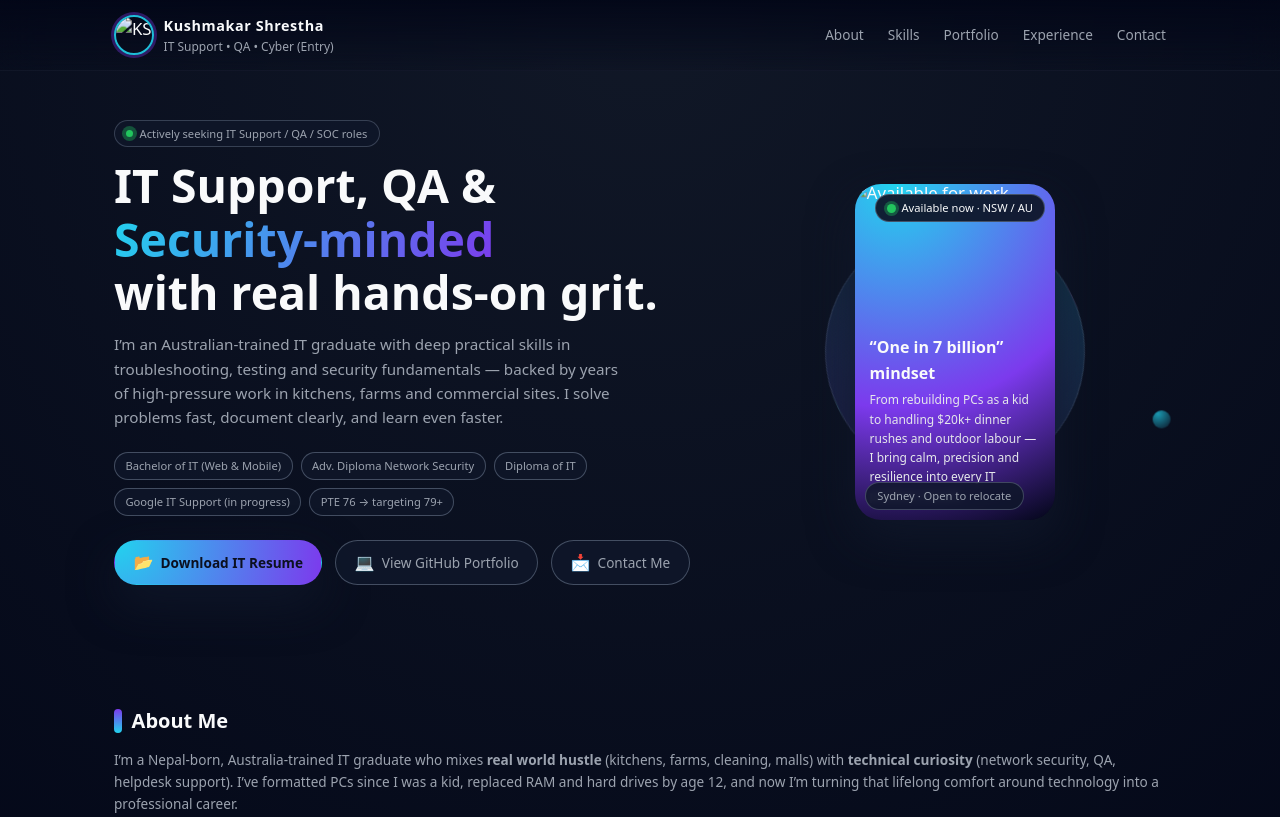
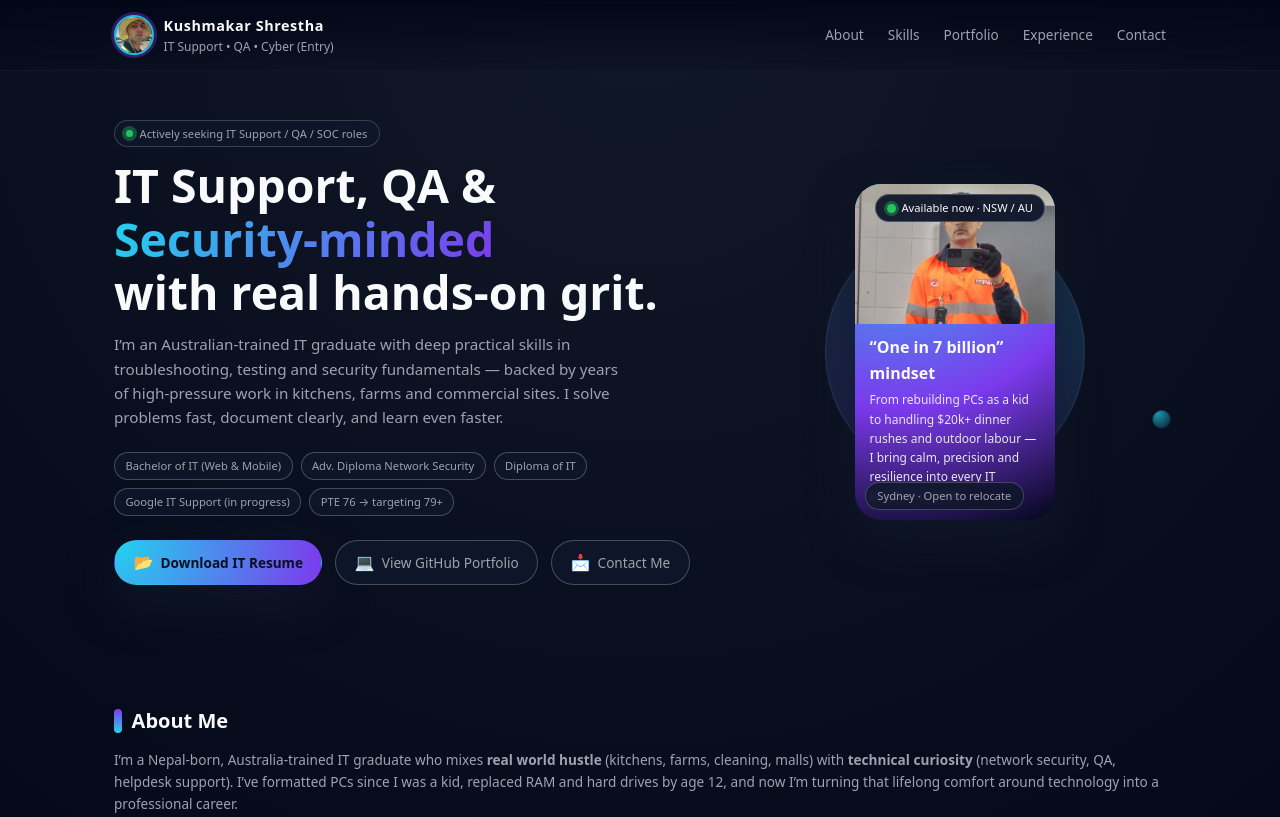
Before and after one commit to KushmakarShrestha/Kushmakar-IT-Portfolio, a plain HTML site: page index.html in a window 1280 px wide. Shown: the top 817 px of the page. Drawn offline with Linux system fonts and the light colour scheme.

Commit message:
index.html

```diff
--- a/index.html
+++ b/index.html
@@ -724,7 +724,7 @@
       <div class="nav-left">
         <div class="avatar">
           <!-- your KS logo image -->
-          <img src="assets/ks-logo.jpg" alt="KS Logo">
+          <img src="assets/ks-logo.jpg.jpg" alt="Kushmakar Shrestha" />
         </div>
         <div class="nav-title">
           <span>Kushmakar Shrestha</span>
@@ -794,7 +794,7 @@
         <div class="hero-core">
           <div class="hero-photo-wrapper">
             <!-- your “available now” photo -->
-            <img src="assets/available-now.jpg" alt="Available for work">
+            <img src="assets/available-now.jpg.jpg" alt="Kushmakar available for work" />
           </div>
           <div class="hero-core-content">
             <h2>“One in 7 billion” mindset</h2>
```
